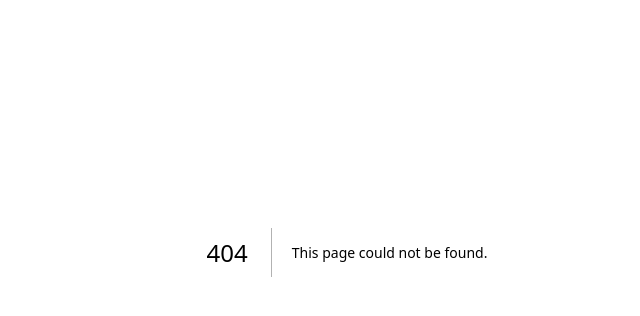
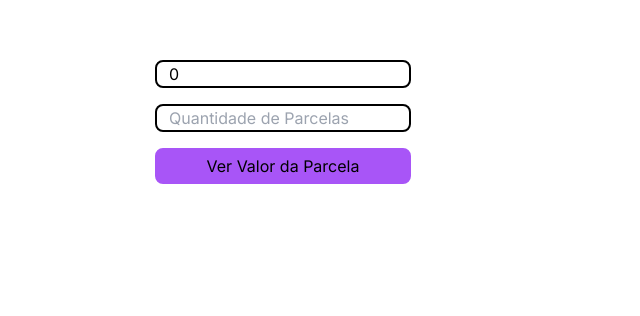
Before and after one commit to enzo2101/Garcia-Apple, a Next.js app: page /parcela in a window 1280 px wide. Before the commit this address had no page. Shown: the part 148-464 px from the top of the page, without its empty margins (293-933 px from the left). Built offline with nearby package versions, Linux system fonts and the light colour scheme.

Commit message:
Feat: format currency BRL in input box

```diff
--- a/package.json
+++ b/package.json
@@ -19,7 +19,7 @@
   "devDependencies": {
     "@types/eslint": "^8.56.2",
     "@types/node": "^20.11.20",
-    "@types/react": "^18.2.57",
+    "@types/react": "^18.2.65",
     "@types/react-dom": "^18.2.19",
     "@typescript-eslint/eslint-plugin": "^7.0.2",
     "@typescript-eslint/parser": "^7.0.2",
--- a/src/app/page.tsx
+++ b/src/app/page.tsx
@@ -1,37 +1,7 @@
-import Link from "next/link";
-
 export default function HomePage() {
   return (
-    <main className="flex min-h-screen flex-col items-center justify-center bg-gradient-to-b from-[#2e026d] to-[#15162c] text-white">
-      <div className="container flex flex-col items-center justify-center gap-12 px-4 py-16 ">
-        <h1 className="text-5xl font-extrabold tracking-tight text-white sm:text-[5rem]">
-          Create <span className="text-[hsl(280,100%,70%)]">T3</span> App
-        </h1>
-        <div className="grid grid-cols-1 gap-4 sm:grid-cols-2 md:gap-8">
-          <Link
-            className="flex max-w-xs flex-col gap-4 rounded-xl bg-white/10 p-4 text-white hover:bg-white/20"
-            href="https://create.t3.gg/en/usage/first-steps"
-            target="_blank"
-          >
-            <h3 className="text-2xl font-bold">First Steps →</h3>
-            <div className="text-lg">
-              Just the basics - Everything you need to know to set up your
-              database and authentication.
-            </div>
-          </Link>
-          <Link
-            className="flex max-w-xs flex-col gap-4 rounded-xl bg-white/10 p-4 text-white hover:bg-white/20"
-            href="https://create.t3.gg/en/introduction"
-            target="_blank"
-          >
-            <h3 className="text-2xl font-bold">Documentation →</h3>
-            <div className="text-lg">
-              Learn more about Create T3 App, the libraries it uses, and how to
-              deploy it.
-            </div>
-          </Link>
-        </div>
-      </div>
+    <main>
+
     </main>
   );
 }
--- /dev/null
+++ b/src/app/parcela/page.tsx
@@ -0,0 +1,41 @@
+"use client"
+
+import { useState, ChangeEvent } from "react";
+import formatCurrency from "~/components/formatCurrency/formatCurrency";
+
+const Parcela = () => {
+  const [parcel, setParcel] = useState<number | string>(0);
+  const [value, setValue] = useState<number | string>(0);
+
+  const handleValue = (e: ChangeEvent<HTMLInputElement>) => {
+    const inputValue = e.target.value;
+    const formattedValue = formatCurrency({ value: inputValue });
+    setValue(formattedValue);
+    console.log(formattedValue)
+  };
+
+  return (
+    <div className="w-screen h-screen flex justify-center items-center">
+      <div className="w-96 h-96">
+        <div className="flex flex-col space-y-4 w-2/3">
+          <input
+            type="text"
+            placeholder="Valor a ser parcelado"
+            className="border-2 border-black rounded-lg pl-3"
+            onChange={handleValue}
+            value={value}
+          />
+          <input
+            type="number"
+            placeholder="Quantidade de Parcelas"
+            className="border-2 border-black rounded-lg pl-3"
+            onChange={(e: ChangeEvent<HTMLInputElement>) => setParcel(e.target.value)}
+          />
+          <button className="border-2 border-purple-500 rounded-lg p-1 bg-purple-500">Ver Valor da Parcela</button>
+        </div>
+      </div>
+    </div>
+  );
+};
+
+export default Parcela;
--- /dev/null
+++ b/src/components/formatCurrency/formatCurrency.tsx
@@ -0,0 +1,11 @@
+ const formatCurrency = ({value}: {value: string}) => {
+  const numericValue = parseFloat(value.replace(/\D/g, ""));
+
+  const formattedValue = new Intl.NumberFormat("pt-BR", {
+    style: "currency",
+    currency: "BRL"
+  }).format(numericValue / 100);
+  return formattedValue;
+}
+
+export default formatCurrency;
```
Also changed, not shown: 1 other file (tests, documents, lock files or other folders).
